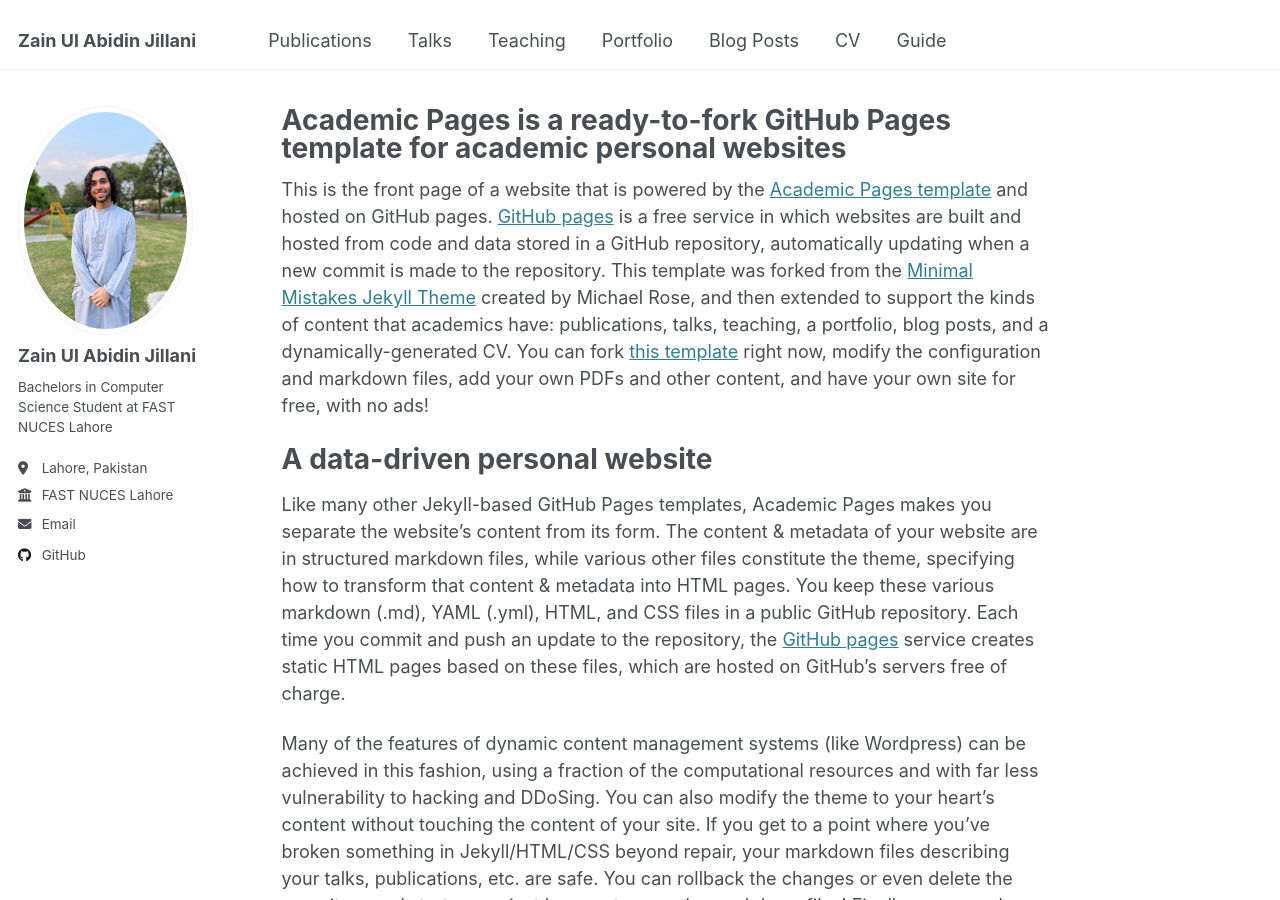
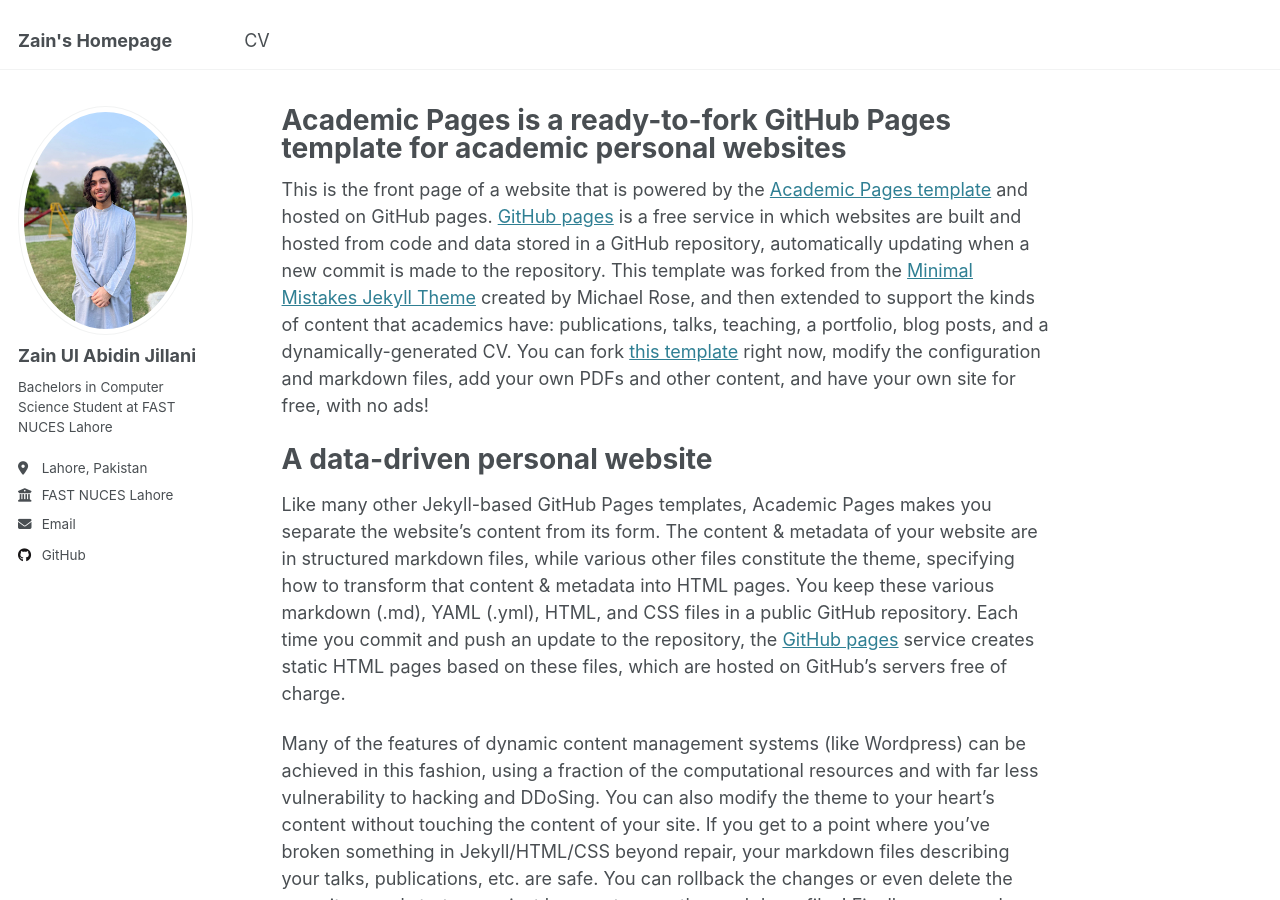
Before and after one commit to ZeeJ935/ZeeJ935.github.io, a Jekyll site: the page built from _pages/about.md, in a window 1280 px wide and 900 px high. Built offline with Jekyll 4.4.1, drawn with Linux system fonts in a browser that asks for light colours.

Commit message:
NavBar Changes

```diff
--- a/_config.yml
+++ b/_config.yml
@@ -9,7 +9,7 @@
 # Basic Site Settings
 locale                   : "en-US"
 site_theme               : "default"
-title                    : "Zain Ul Abidin Jillani"
+title                    : "Zain's Homepage"
 title_separator          : "-"
 name                     : &name "Zain Ul Abidin Jillani"
 description              : &description "personal description"
@@ -45,7 +45,7 @@ author:
   bitbucket        : # Username - Update with your username on the site
   codepen          : # Username
   dribbble         : # Username
-  github           : "https://github.com/ZeeJ935"
+  github           : "ZeeJ935"
   kaggle           : # Username
   stackoverflow    : # User number or user number and name (i.e., use "1" or "1/jeff-atwood")
 
--- a/_data/navigation.yml
+++ b/_data/navigation.yml
@@ -5,23 +5,5 @@
 # prevent it from being included in the site.
 
 main:
-  - title: "Publications"
-    url: /publications/
-
-  - title: "Talks"
-    url: /talks/
-
-  - title: "Teaching"
-    url: /teaching/
-
-  - title: "Portfolio"
-    url: /portfolio/
-
-  - title: "Blog Posts"
-    url: /year-archive/
-
   - title: "CV"
     url: /cv/
-
-  - title: "Guide"
-    url: /markdown/
```
